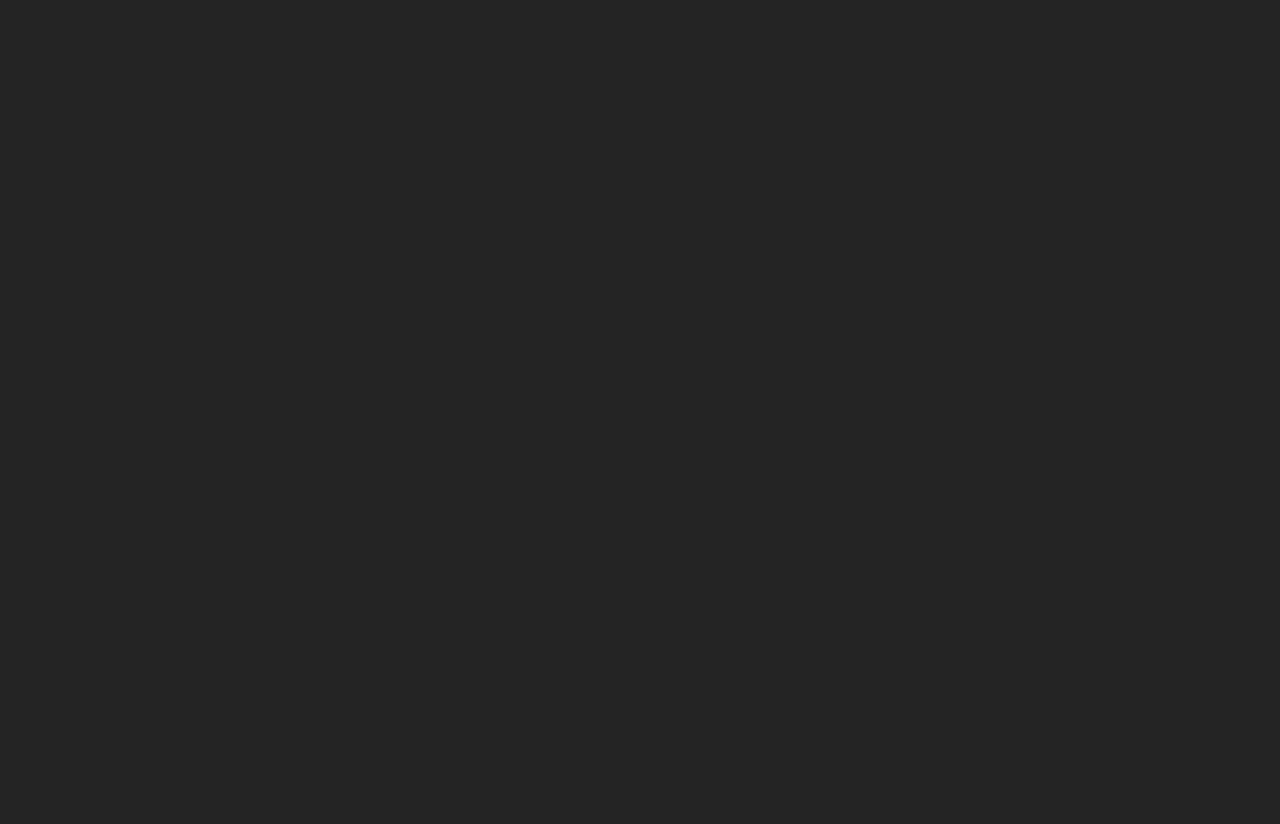
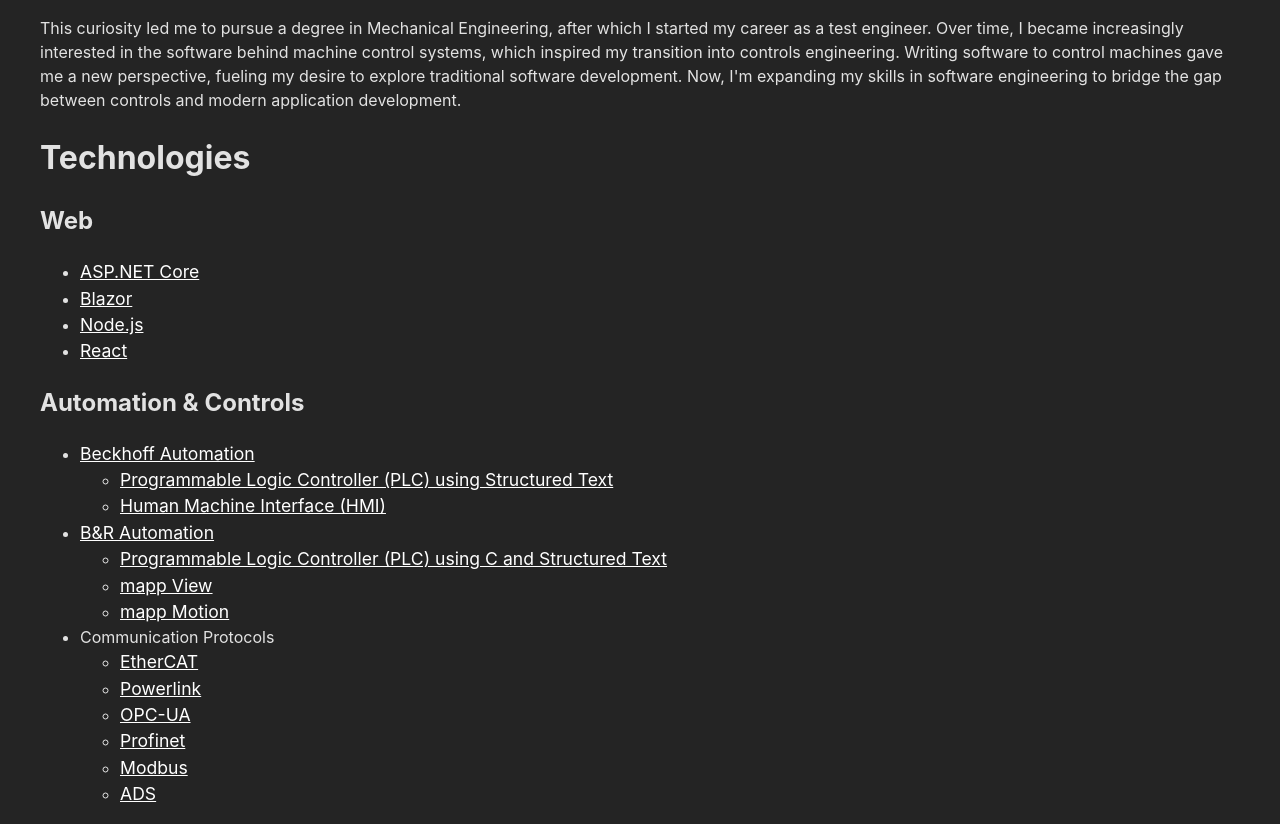
Before and after one commit to Adonuu/portfolio, a React (Vite) app: page / in a window 1280 px wide. Shown: the part 462-1286 px from the top of the page. Before the commit the page ends 800 px from the top, so only its background shows below. Built offline with nearby package versions, Linux system fonts and the light colour scheme.

Commit message:
added Link component for displaying links to other sites updated index to include technologies I use with links to them using the Link component

```diff
--- a/package.json
+++ b/package.json
@@ -10,6 +10,7 @@
     "preview": "vite preview"
   },
   "dependencies": {
+    "prop-types": "^15.8.1",
     "react": "^19.0.0",
     "react-dom": "^19.0.0",
     "react-router-dom": "^7.2.0"
--- /dev/null
+++ b/src/components/shared/link.css
@@ -0,0 +1,4 @@
+a {
+    color: white;
+    font-size: 1.1rem;
+}
--- /dev/null
+++ b/src/components/shared/link.jsx
@@ -0,0 +1,24 @@
+import PropTypes from "prop-types";
+
+import "./link.css";
+
+export function Link({label, url}) {
+    return (
+        <>
+        <a
+            href={url}
+            target="_blank"
+            rel="noopener noreferrer"
+        >
+            {label}
+        </a>
+        </>
+    );
+}
+
+
+
+Link.propTypes = {
+    label: PropTypes.string,
+    url: PropTypes.href
+}
--- a/src/layout.css
+++ b/src/layout.css
@@ -2,8 +2,3 @@
     max-width: 1200px;
     margin: 0 auto;
 }
-
-.main-content > p > a {
-    color: white;
-    font-size: 1.1rem;
-}
--- a/src/pages/index.jsx
+++ b/src/pages/index.jsx
@@ -1,24 +1,14 @@
+import { Link } from "../components/shared/link";
+
 export function Index() {
   return (
     <>
       <h1>About Me</h1>
       <p>
         Hello, my name is Adam. I am a software and controls engineer based in{" "}
-        <a
-          href="https://www.google.com/maps/place/Cincinnati,+OH"
-          target="_blank"
-          rel="noopener noreferrer"
-        >
-          Cincinnati, OH
-        </a>,
+        <Link label={"Cincinnati, OH"} url={"https://www.google.com/maps/place/Cincinnati,+OH"} />,
         currently working at{" "}
-        <a
-          href="https://www.milacron.com"
-          target="_blank"
-          rel="noopener noreferrer"
-        >
-          Milacron
-        </a>{" "}
+        <Link label={"Milacron"} url={"https://www.milacron.com"}/ >{" "}
         as a Controls System Architecture Engineer.
         I&apos;m actively learning web development, as well as deepening my understanding of data structures and algorithms.
       </p>
@@ -32,6 +22,123 @@
         Writing software to control machines gave me a new perspective, fueling my desire to explore traditional software development.
         Now, I&apos;m expanding my skills in software engineering to bridge the gap between controls and modern application development.
       </p>
+      <h1>Technologies</h1>
+      <h2>Web</h2>
+      <ul>
+        <li>
+          <Link
+            label={"ASP.NET Core"}
+            url={"https://dotnet.microsoft.com/en-us/apps/aspnet"}
+          />
+        </li>
+        <li>
+          <Link
+            label={"Blazor"}
+            url={"https://dotnet.microsoft.com/en-us/apps/aspnet/web-apps/blazor"}
+          />
+        </li>
+        <li>
+          <Link
+            label={"Node.js"}
+            url={"https://nodejs.org/en"}
+          />
+        </li>
+        <li>
+          <Link
+            label={"React"}
+            url={"https://react.dev/"}
+          />
+        </li>
+      </ul>
+      <h2>Automation & Controls</h2>
+      <ul>
+        <li>
+          <Link
+            label={"Beckhoff Automation"}
+            url={"https://www.beckhoff.com/en-us/"}
+          />
+          <ul>
+            <li>
+              <Link
+                label={"Programmable Logic Controller (PLC) using Structured Text"}
+                url={"https://www.beckhoff.com/en-us/products/automation/twincat/"}
+              />
+            </li>
+            <li>
+              <Link
+                label={"Human Machine Interface (HMI)"}
+                url={"https://www.beckhoff.com/en-us/products/automation/twincat/texxxx-twincat-3-engineering/te2000.html"}
+              />
+            </li>
+          </ul>
+        </li>
+        <li>
+          <Link
+            label={"B&R Automation"}
+            url={"https://www.br-automation.com/en-us/"}
+          />
+          <ul>
+            <li>
+              <Link
+                label={"Programmable Logic Controller (PLC) using C and Structured Text"}
+                url={"https://www.br-automation.com/en-us/products/software/automation-software/automation-studio/"}
+              />
+            </li>
+            <li>
+              <Link
+                label={"mapp View"}
+                url={"https://www.br-automation.com/en-us/products/software/mapp-technology/mapp-view/"}
+              />
+            </li>
+            <li>
+              <Link
+                label={"mapp Motion"}
+                url={"https://www.br-automation.com/en-us/products/software/mapp-technology/mapp-motion/"}
+              />
+            </li>
+          </ul>
+        </li>
+        <li>Communication Protocols
+          <ul>
+            <li>
+              <Link
+                label={"EtherCAT"}
+                url={"https://www.ethercat.org/en/technology.html"}
+              />
+            </li>
+            <li>
+              <Link
+                label={"Powerlink"}
+                url={"https://www.br-automation.com/en/technologies/powerlink/"}
+              />
+            </li>
+            <li>
+              <Link
+                label={"OPC-UA"}
+                url={"https://opcfoundation.org/about/what-is-opc/"}
+              />
+            </li>
+            <li>
+              <Link
+                label={"Profinet"}
+                url={"https://us.profinet.com/technology/profinet/"}
+              />
+            </li>
+            <li>
+              <Link
+                label={"Modbus"}
+                url={"https://www.modbus.org/"}
+              />
+            </li>
+            <li>
+              <Link
+                label={"ADS"}
+                url={"https://infosys.beckhoff.com/english.php?content=../content/1033/tcinfosys3/11291871243.html&id="}
+              />
+            </li>
+          </ul>
+        </li>
+      </ul>
     </>
   );
 }
```
Also changed, not shown: 1 other file (tests, documents, lock files or other folders).
